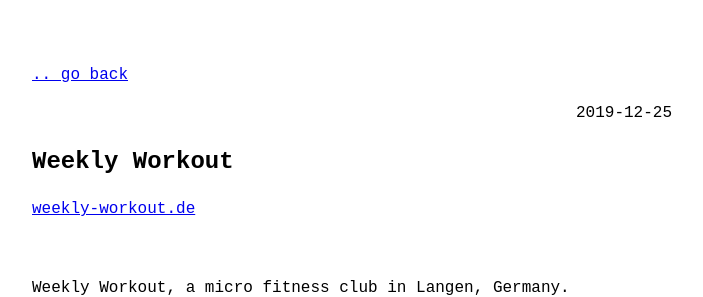
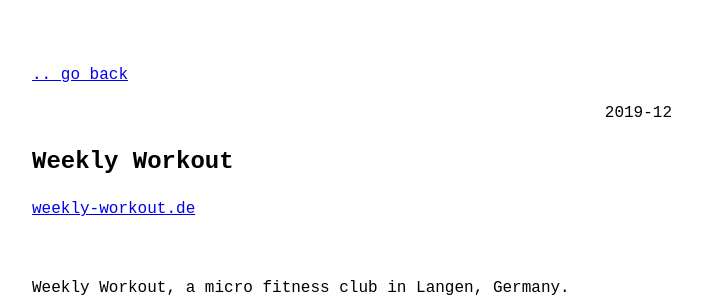
Before and after one commit to DavidUnzue/davidunzue.github.io, a Jekyll site: the page built from _posts/2019-12-25-weekly-workout.md, in a window 1280 px wide. Shown: the top 297 px of the page, without its empty margins (288-991 px from the left). Built offline with Jekyll 4.4.1, drawn with Linux system fonts in a browser that asks for light colours.

```diff
--- a/_config.yml
+++ b/_config.yml
@@ -15,7 +15,7 @@ remote_theme: riggraz/no-style-please
 theme_config:
   appearance: "auto" # can be "light", "dark" or "auto"
   back_home_text: ".. go back" # customize text for homepage link in post layout
-  date_format: "%Y-%m-%d" # customize how date is formatted
+  date_format: "%Y-%m" # customize how date is formatted
   show_description: false # show blog description in home page
 
 sass:
```
Also changed, not shown: archive.md (added, +4 -0 lines).
